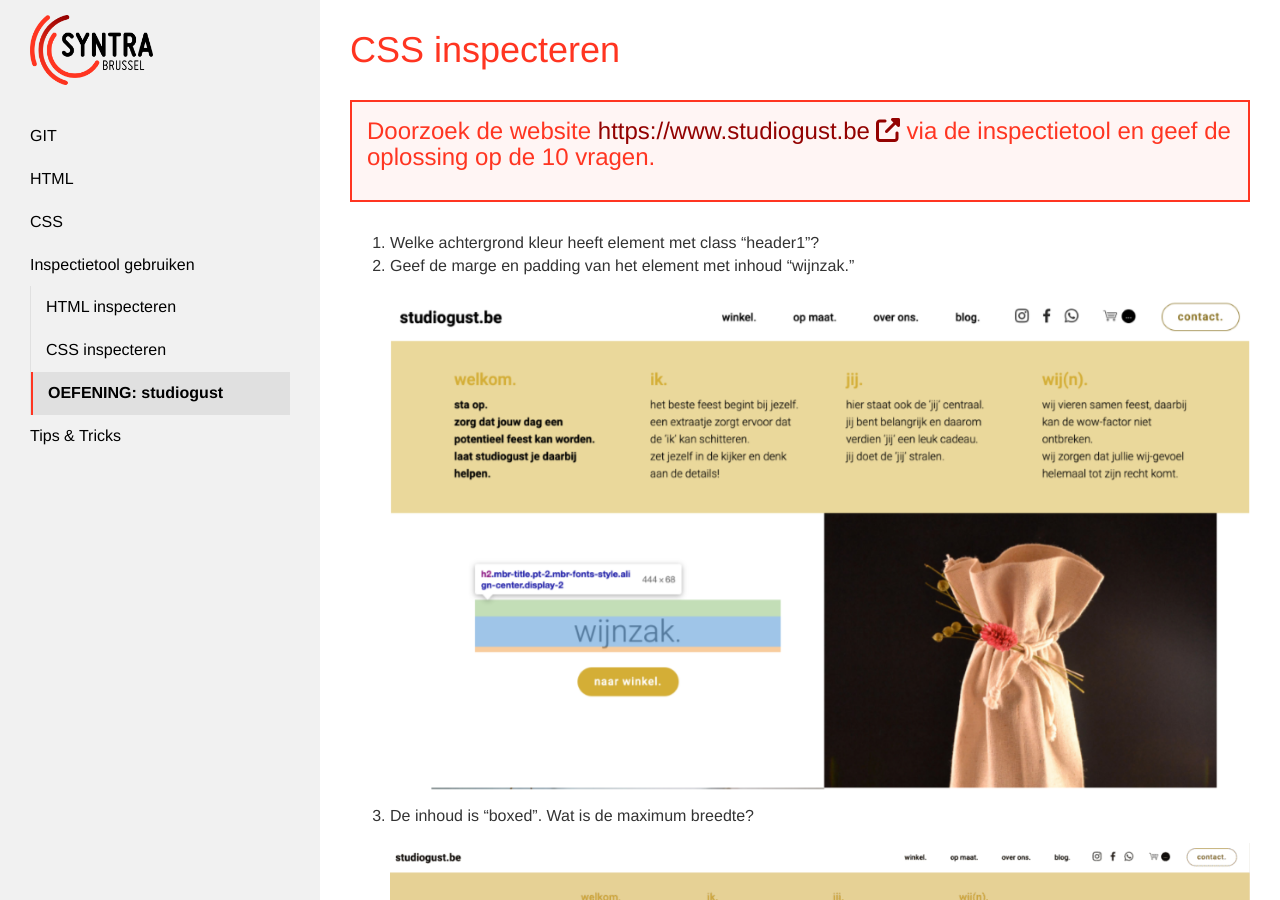
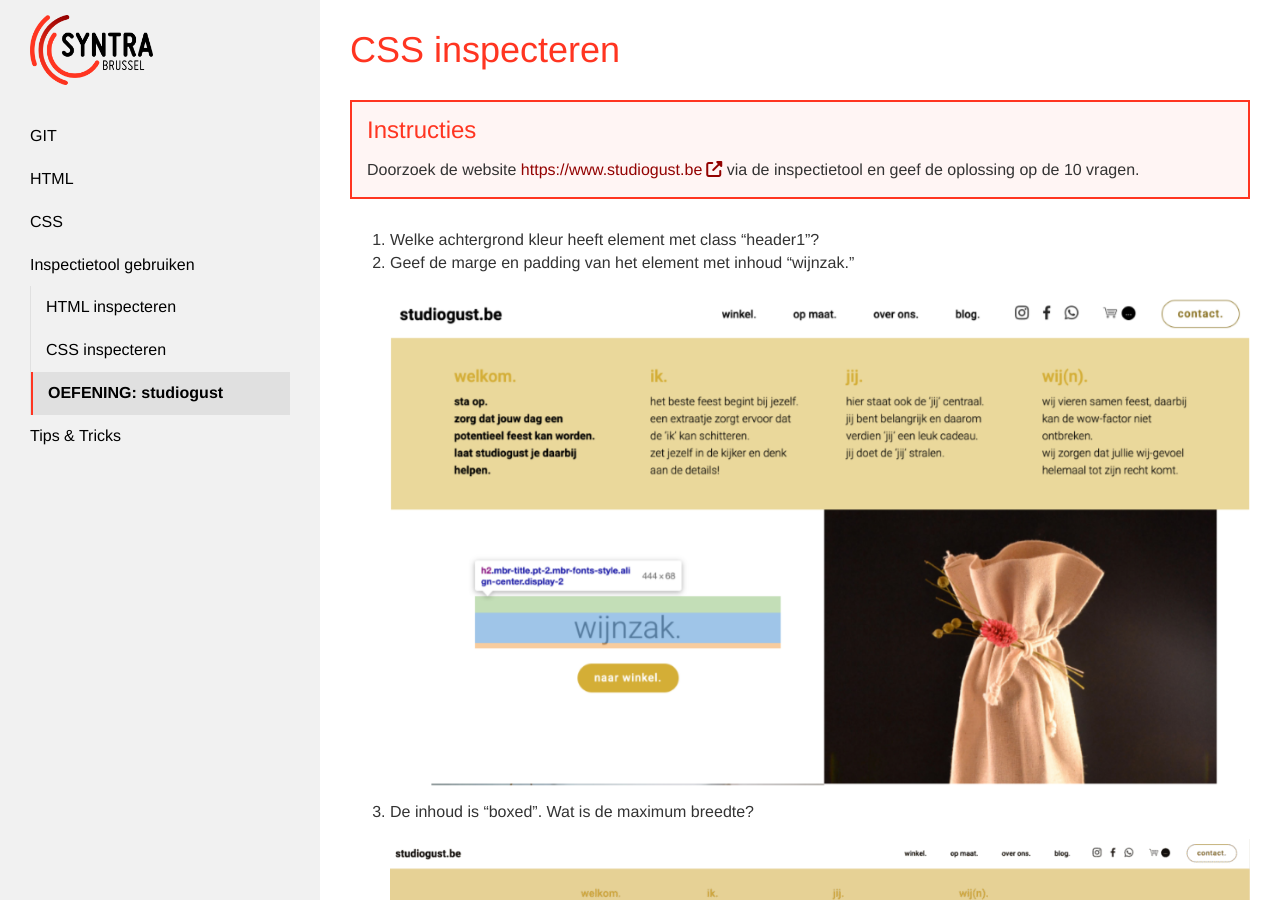
Before and after one commit to Syntra-Brussel/webdesign, a Jekyll site: the page built from inspectietool/oefening-studiogust.md, in a window 1280 px wide and 900 px high. Built offline with Jekyll 4.4.1, drawn with Linux system fonts in a browser that asks for light colours; nearby versions of some CDN libraries; a script that is not in the unit is left out.

Commit message:
Update oefening-studiogust.md

```diff
--- a/inspectietool/oefening-studiogust.md
+++ b/inspectietool/oefening-studiogust.md
@@ -5,7 +5,8 @@
 collection: inspectietool
 ---
 <div class="highlight">
-<h3>Doorzoek de website <a target="_blank" href="https://www.studiogust.be">https://www.studiogust.be</a> via de inspectietool en geef de oplossing op de 10 vragen.</h3>
+<h3>Instructies</h3>
+<p>Doorzoek de website <a target="_blank" href="https://www.studiogust.be">https://www.studiogust.be</a> via de inspectietool en geef de oplossing op de 10 vragen.</p>
 </div>
 <ol>
 <li>Welke achtergrond kleur heeft element met class “header1”?
```
